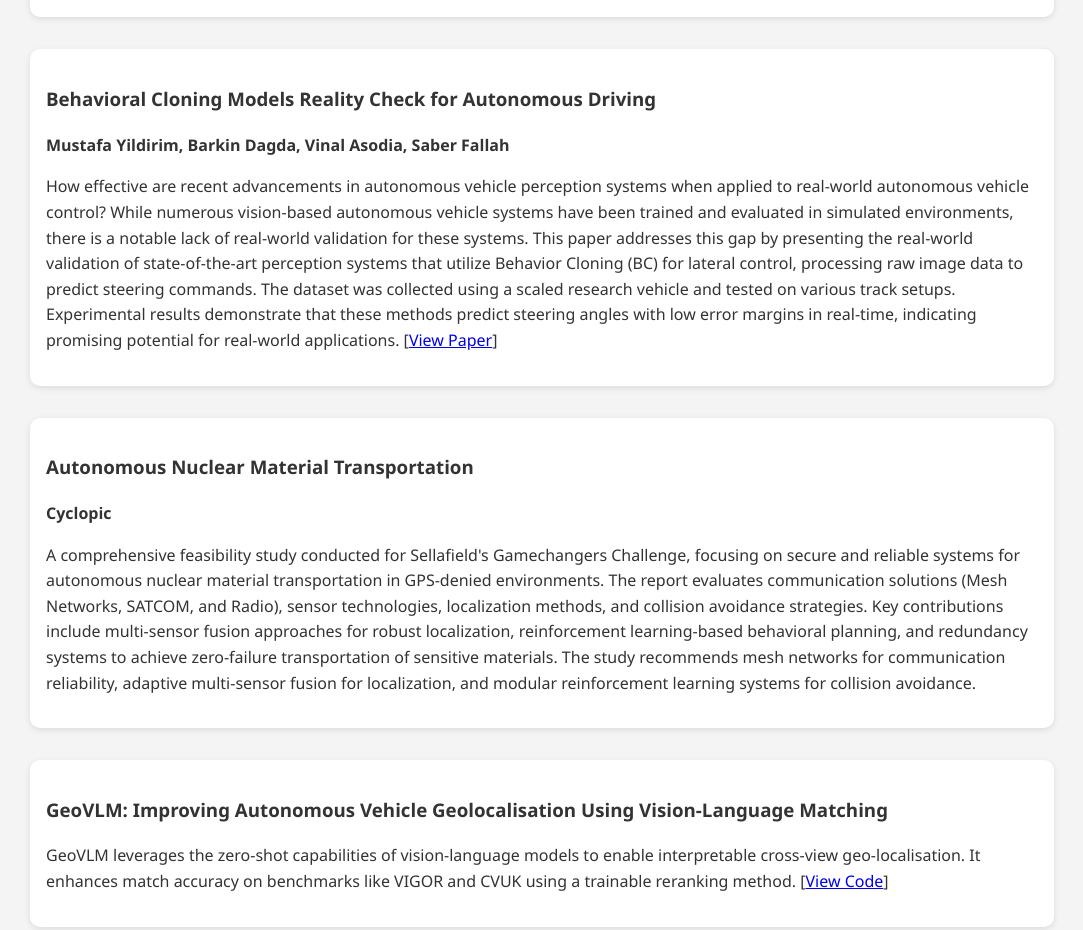
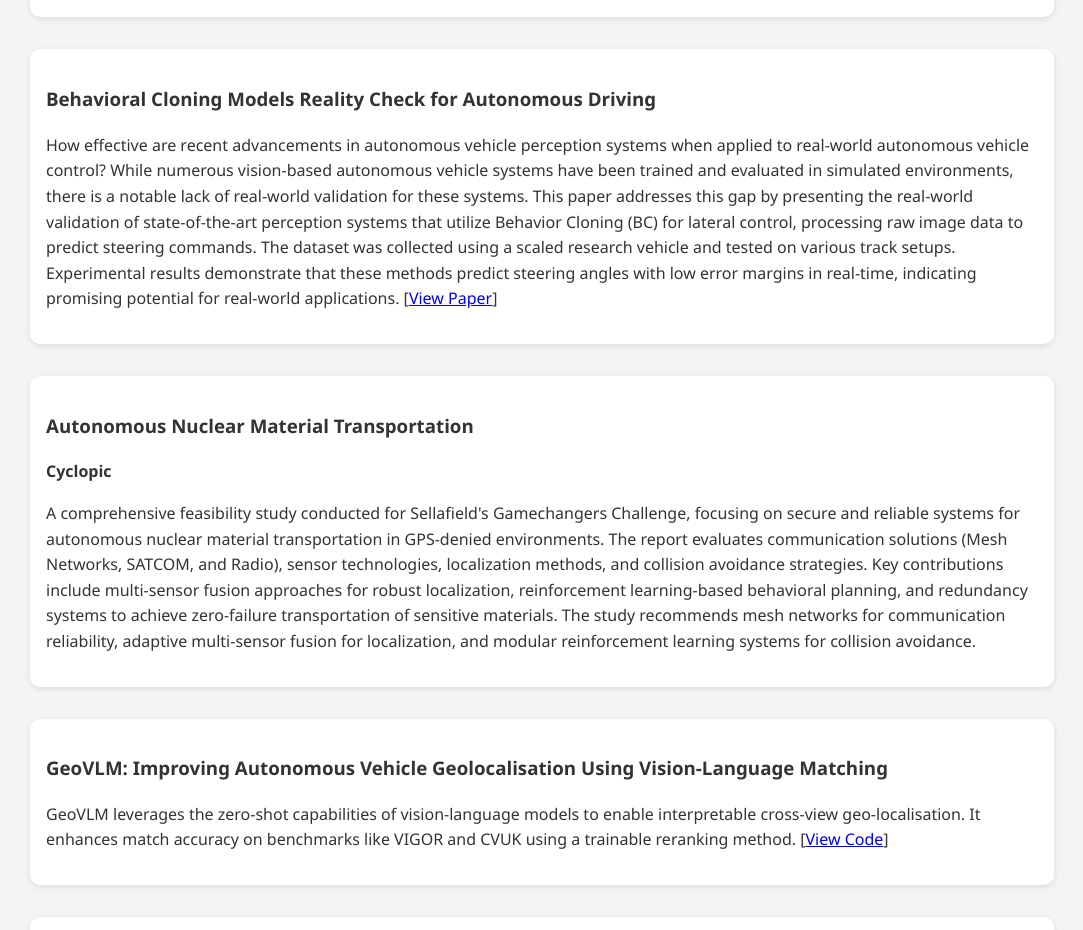
Before and after one commit to barkindagda/barkindagda.github.io, a plain HTML site: page index.html in a window 1280 px wide. Shown: the part 1180-2110 px from the top of the page, without its empty margins (98-1181 px from the left). Drawn offline with Linux system fonts and the light colour scheme.

Commit message:
Update index.html

```diff
--- a/index.html
+++ b/index.html
@@ -108,7 +108,6 @@
     </div>
     <div class="project">
       <h3>Behavioral Cloning Models Reality Check for Autonomous Driving</h3>
-      <p><strong>Mustafa Yildirim, Barkin Dagda, Vinal Asodia, Saber Fallah</strong></p>
       <p>How effective are recent advancements in autonomous vehicle perception systems when applied to real-world autonomous vehicle control? While numerous vision-based autonomous vehicle systems have been trained and evaluated in simulated environments, there is a notable lack of real-world validation for these systems. This paper addresses this gap by presenting the real-world validation of state-of-the-art perception systems that utilize Behavior Cloning (BC) for lateral control, processing raw image data to predict steering commands. The dataset was collected using a scaled research vehicle and tested on various track setups. Experimental results demonstrate that these methods predict steering angles with low error margins in real-time, indicating promising potential for real-world applications. [<a href="https://arxiv.org/abs/2409.07218" target="_blank">View Paper</a>]</p>
     </div>
     <div class="project">
```
